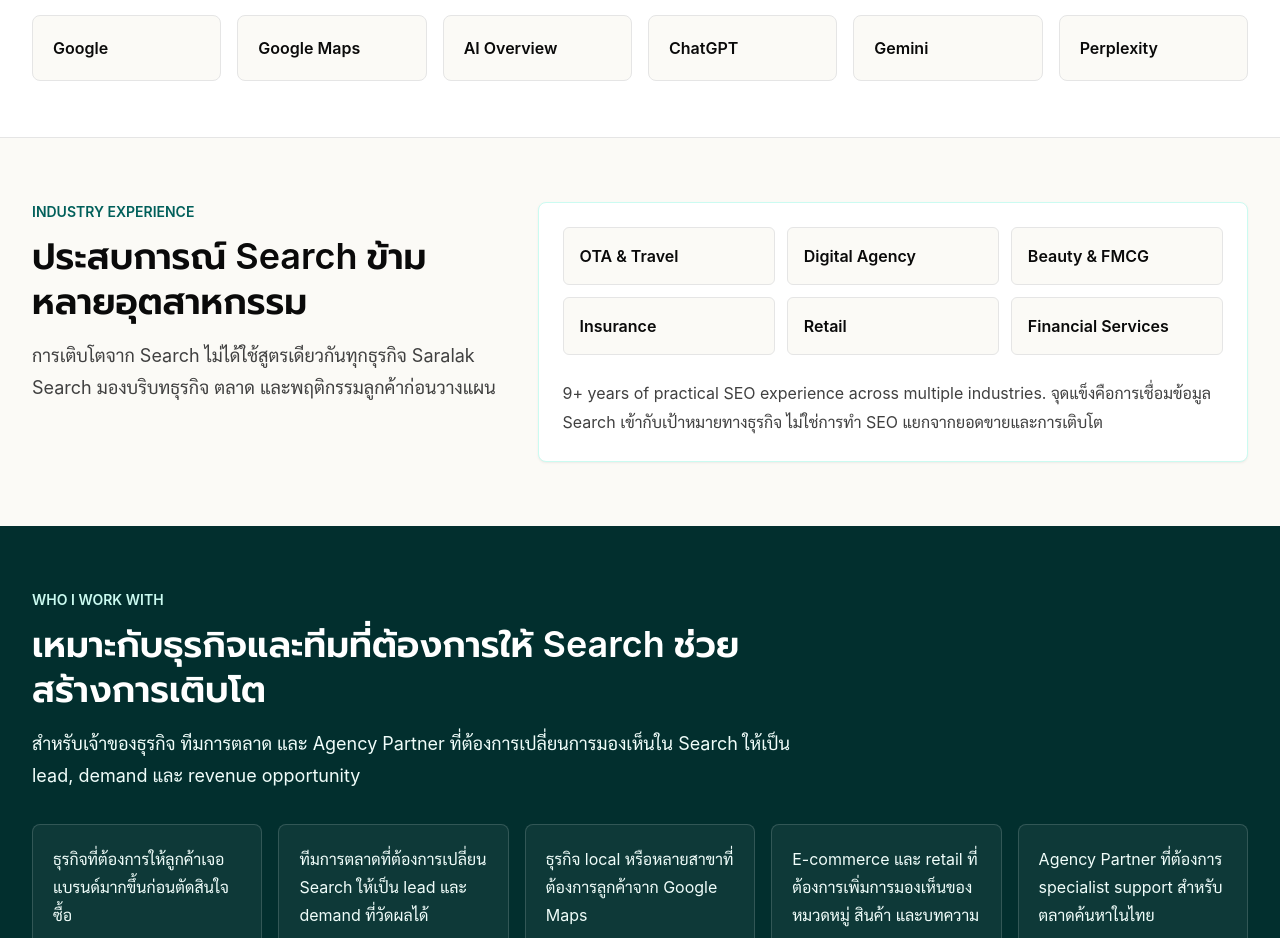
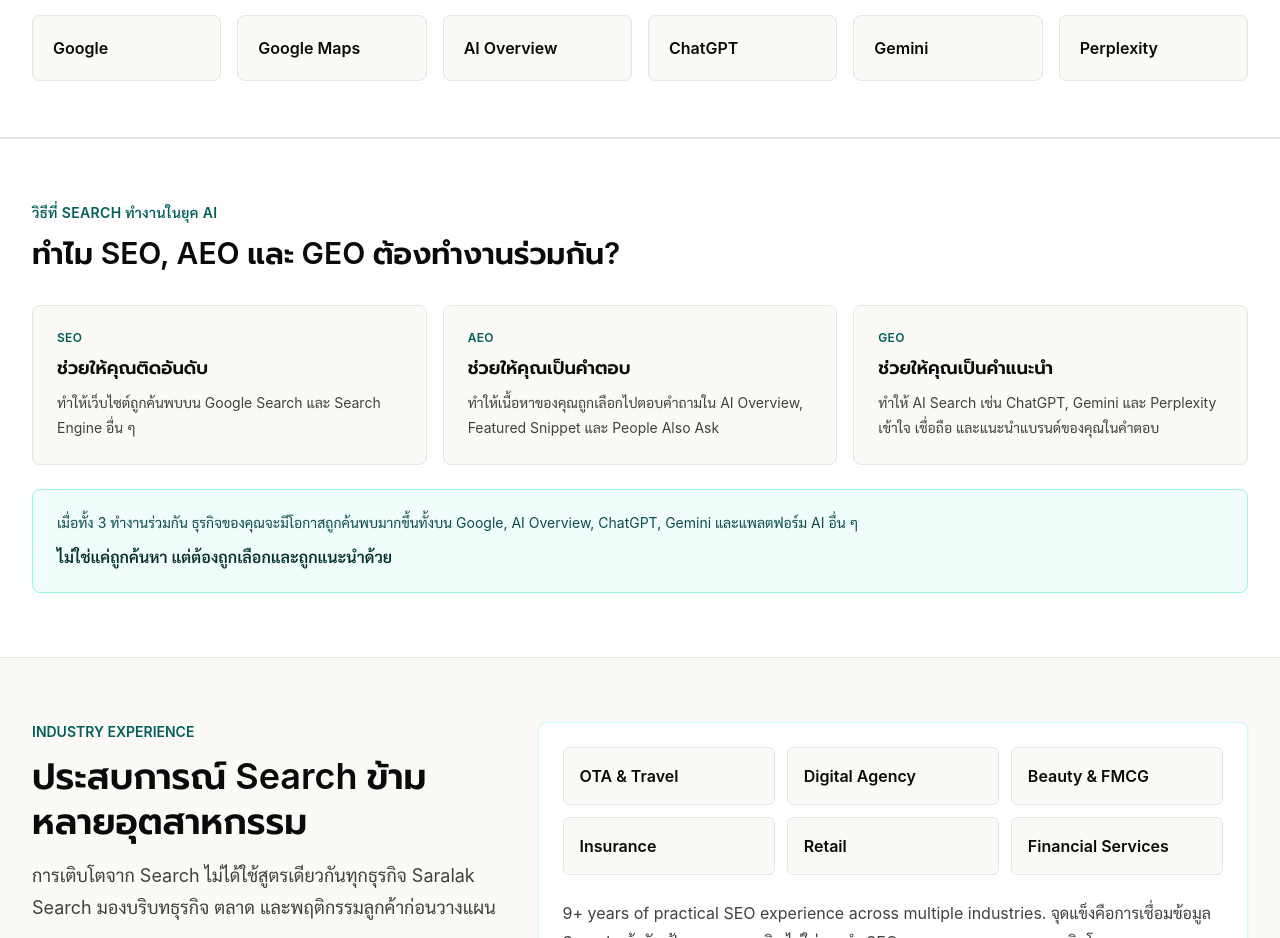
Before and after one commit to sksaralak/saralak-search, a React (Vite) app: page / in a window 1280 px wide. Shown: the part 1100-2038 px from the top of the page. Built offline with nearby package versions, Linux system fonts and the light colour scheme.

Commit message:
Add SEO/AEO/GEO framework section to homepage
Inserts a new section between 'Search has changed' and 'Industry
Experience' explaining why all three work together, with 3 cards
and a teal callout tagline.

Co-Authored-By: Claude Sonnet 4.6 <noreply@anthropic.com>

```diff
--- a/src/pages/Home.tsx
+++ b/src/pages/Home.tsx
@@ -198,6 +198,52 @@ export default function Home() {
         </div>
       </section>
 
+      <section className="border-y border-neutral-200 bg-white">
+        <div className="mx-auto max-w-7xl px-4 py-16 sm:px-6 lg:px-8">
+          <p className="text-sm font-semibold uppercase tracking-wide text-teal-800">
+            วิธีที่ Search ทำงานในยุค AI
+          </p>
+          <h2 className="mt-3 max-w-2xl text-2xl font-semibold leading-tight text-neutral-950 sm:text-3xl">
+            ทำไม SEO, AEO และ GEO ต้องทำงานร่วมกัน?
+          </h2>
+          <div className="mt-8 grid gap-4 sm:grid-cols-3">
+            {[
+              {
+                label: 'SEO',
+                headline: 'ช่วยให้คุณติดอันดับ',
+                body: 'ทำให้เว็บไซต์ถูกค้นพบบน Google Search และ Search Engine อื่น ๆ',
+              },
+              {
+                label: 'AEO',
+                headline: 'ช่วยให้คุณเป็นคำตอบ',
+                body: 'ทำให้เนื้อหาของคุณถูกเลือกไปตอบคำถามใน AI Overview, Featured Snippet และ People Also Ask',
+              },
+              {
+                label: 'GEO',
+                headline: 'ช่วยให้คุณเป็นคำแนะนำ',
+                body: 'ทำให้ AI Search เช่น ChatGPT, Gemini และ Perplexity เข้าใจ เชื่อถือ และแนะนำแบรนด์ของคุณในคำตอบ',
+              },
+            ].map((item) => (
+              <div key={item.label} className="rounded-lg border border-neutral-200 bg-[#fbfaf6] p-6">
+                <p className="text-xs font-semibold uppercase tracking-wide text-teal-800">
+                  {item.label}
+                </p>
+                <h3 className="mt-2 text-lg font-semibold text-neutral-950">{item.headline}</h3>
+                <p className="thai-readable mt-2 text-sm leading-6 text-neutral-700">{item.body}</p>
+              </div>
+            ))}
+          </div>
+          <div className="mt-6 rounded-lg border border-teal-200 bg-teal-50 px-6 py-5">
+            <p className="thai-readable text-sm leading-7 text-teal-900">
+              เมื่อทั้ง 3 ทำงานร่วมกัน ธุรกิจของคุณจะมีโอกาสถูกค้นพบมากขึ้นทั้งบน Google, AI Overview, ChatGPT, Gemini และแพลตฟอร์ม AI อื่น ๆ
+            </p>
+            <p className="thai-readable mt-2 font-semibold text-teal-950">
+              ไม่ใช่แค่ถูกค้นหา แต่ต้องถูกเลือกและถูกแนะนำด้วย
+            </p>
+          </div>
+        </div>
+      </section>
+
       <section id="industry-experience" className="mx-auto max-w-7xl px-4 py-16 sm:px-6 lg:px-8">
         <div className="grid gap-8 lg:grid-cols-[0.8fr_1.2fr]">
           <SectionHeader
```
